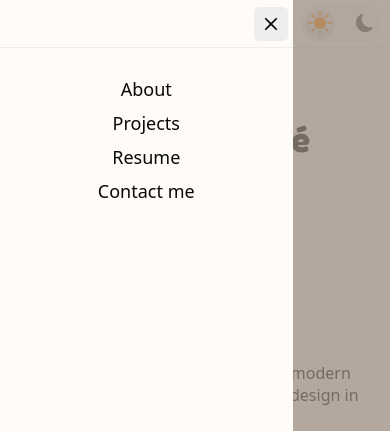
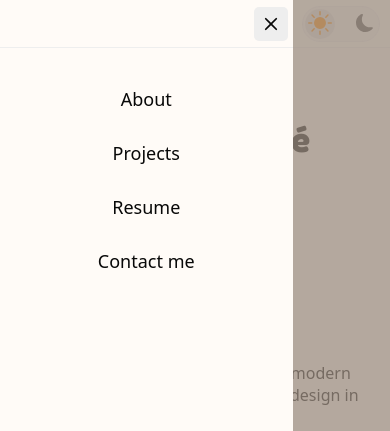
Before and after one commit to Aboubakary833/portfolio, a website built with Parcel: page src/index.html in a window 390 px wide. Both pictures are taken after a click on the button 24 px from the left and 23 px from the top of the page. Shown: the top 431 px of the page. Built offline with nearby package versions, Linux system fonts and the light colour scheme; no server answers; files whose address does not match are found by name.

Commit message:
(change): Navbar and companies row

```diff
--- a/src/style.scss
+++ b/src/style.scss
@@ -179,7 +179,7 @@ main {
 }
 
 #sidebar-nav ul li {
-  padding: 5px;
+  padding: 15px;
 }
 
 #header-nav ul li a {
@@ -1235,6 +1235,8 @@ body[data-theme="dark"] {
     }
   }
 
+  #experience .content .row {margin-top: 32px;}
+
   #experience .content .row::before {
     display: none;
   }
```
